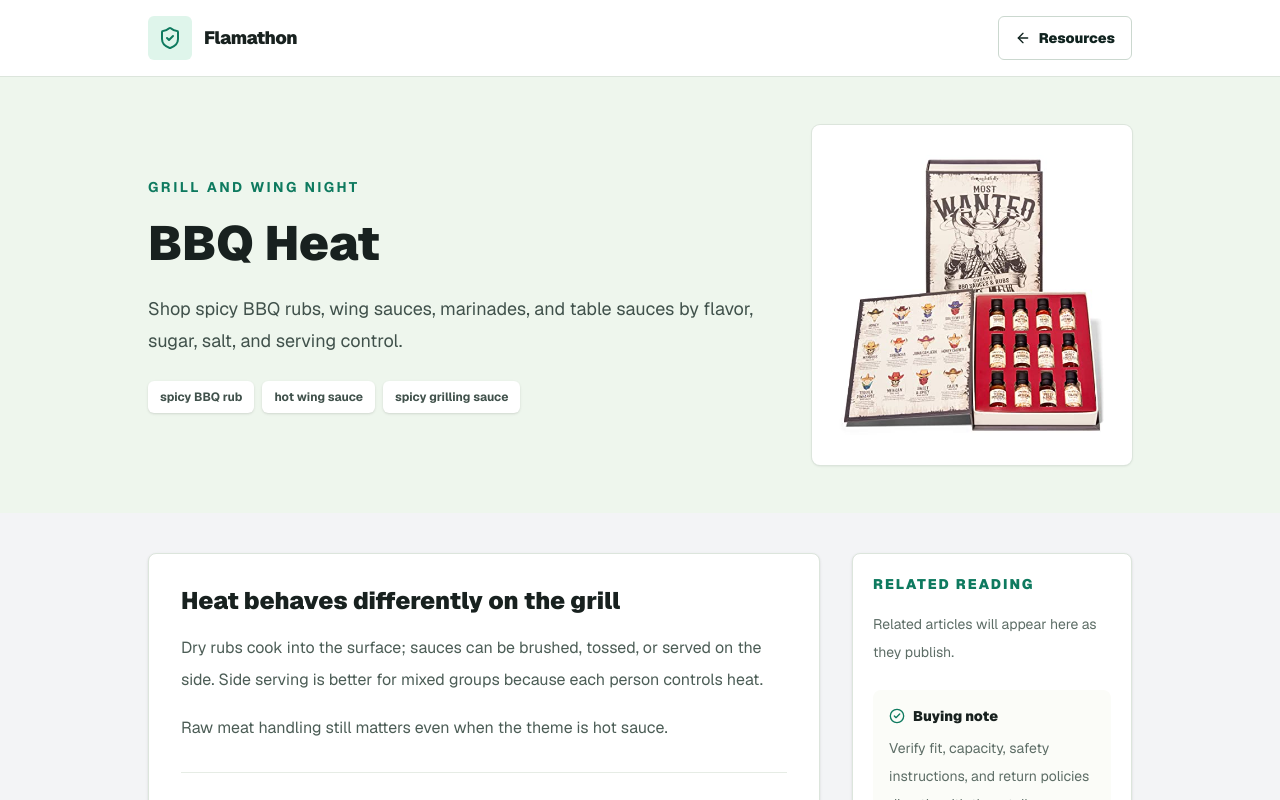
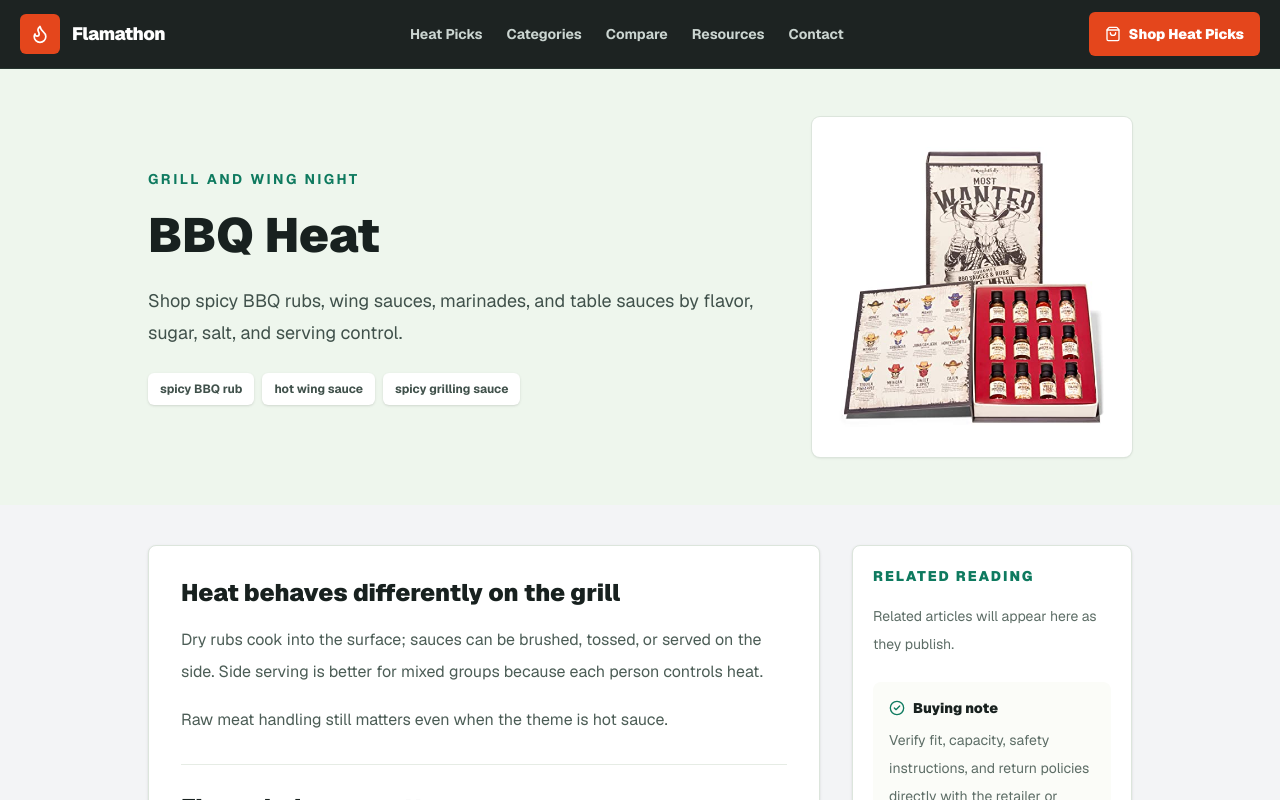
Before and after one commit to mitchrusso/flamathon-site, a Next.js app: page /resources/topics/bbq-heat in a window 1280 px wide. Shown: the top 800 px of the page. Built offline with nearby package versions, Linux system fonts and the light colour scheme.

Commit message:
Add shared Flamathon navigation

```diff
--- a/src/app/compare/[slug]/page.tsx
+++ b/src/app/compare/[slug]/page.tsx
@@ -2,7 +2,7 @@ import type { Metadata } from "next";
 import Image from "next/image";
 import Link from "next/link";
 import { notFound } from "next/navigation";
-import { ArrowLeft, ArrowRight, ShieldCheck } from "lucide-react";
+import { ArrowRight } from "lucide-react";
 import { comparisonPages, getComparisonBySlug } from "@/lib/comparisons";
 import { absoluteUrl, jsonLd, siteName } from "@/lib/seo";
 
@@ -86,21 +86,6 @@ export default async function ComparePage({ params }: ComparePageProps) {
   return (
     <main className="min-h-screen bg-[#f3f4f6] text-[#18211f]">
       <script type="application/ld+json" dangerouslySetInnerHTML={jsonLd(comparisonJsonLd)} />
-      <header className="border-b border-[#dce5dc] bg-white">
-        <div className="mx-auto flex max-w-5xl items-center justify-between gap-5 px-5 py-4">
-          <Link href="/" className="flex items-center gap-3" aria-label="Flamathon home">
-            <span className="inline-flex h-11 w-11 items-center justify-center rounded-md bg-[#dff5eb] text-[#0e7a5f]">
-              <ShieldCheck className="h-6 w-6" aria-hidden />
-            </span>
-            <span className="text-lg font-black tracking-tight">Flamathon</span>
-          </Link>
-          <Link href="/#compare" className="inline-flex min-h-11 items-center gap-2 rounded-md border border-[#cbd8cf] bg-white px-4 py-2 text-sm font-black text-[#10231f] hover:border-[#0e7a5f]">
-            <ArrowLeft className="h-4 w-4" aria-hidden />
-            Compare
-          </Link>
-        </div>
-      </header>
-
       <section className="bg-[#eef6ed]">
         <div className="mx-auto grid max-w-5xl gap-8 px-5 py-12 lg:grid-cols-[1fr_320px] lg:items-center">
           <div>
--- a/src/app/layout.tsx
+++ b/src/app/layout.tsx
@@ -1,5 +1,6 @@
 import type { Metadata } from "next";
 import { Geist, Geist_Mono } from "next/font/google";
+import { SiteHeader } from "@/components/site-header";
 import { absoluteUrl, defaultDescription, jsonLd, siteName, siteUrl } from "@/lib/seo";
 import "./globals.css";
 
@@ -61,5 +62,5 @@ const websiteJsonLd = {
 };
 
 export default function RootLayout({ children }: Readonly<{ children: React.ReactNode }>) {
-  return <html lang="en" className={`${geistSans.variable} ${geistMono.variable} h-full antialiased`} suppressHydrationWarning><body className="min-h-full flex flex-col" suppressHydrationWarning><script type="application/ld+json" dangerouslySetInnerHTML={jsonLd(websiteJsonLd)} />{children}</body></html>;
+  return <html lang="en" className={`${geistSans.variable} ${geistMono.variable} h-full antialiased`} suppressHydrationWarning><body className="min-h-full flex flex-col" suppressHydrationWarning><script type="application/ld+json" dangerouslySetInnerHTML={jsonLd(websiteJsonLd)} /><SiteHeader />{children}</body></html>;
 }
--- a/src/app/page.tsx
+++ b/src/app/page.tsx
@@ -2,20 +2,12 @@
 
 import Image from "next/image";
 import Link from "next/link";
-import { useMemo, useState } from "react";
-import { ArrowRight, BadgeCheck, Check, ClipboardCheck, Flame, Gift, Menu, ShieldCheck, ShoppingBag, Soup, Sparkles, Utensils, X } from "lucide-react";
+import { useMemo } from "react";
+import { ArrowRight, BadgeCheck, Check, ClipboardCheck, Flame, Gift, ShieldCheck, Soup, Sparkles, Utensils } from "lucide-react";
 import { comparisonPages } from "@/lib/comparisons";
 import { reviewProducts } from "@/lib/reviews";
 import { siteFaqs } from "@/lib/trust";
 import { absoluteUrl, jsonLd, siteName } from "@/lib/seo";
-
-const navItems = [
-  { href: "#reviews", label: "Heat Picks" },
-  { href: "#categories", label: "Categories" },
-  { href: "#compare", label: "Compare" },
-  { href: "/resources", label: "Resources" },
-  { href: "/contact", label: "Contact" },
-];
 
 const heroImage = "/images/flamathon-night-food-festival.png";
 const challengeSetImage = "/images/products/thoughtfully-hot-sauce-challenge-10-pack.jpg";
@@ -45,7 +37,6 @@ const heatRules = [
 ];
 
 export default function Home() {
-  const [menuOpen, setMenuOpen] = useState(false);
   const topProducts = reviewProducts.slice(0, 6);
   const pageJsonLd = useMemo(() => ({
     "@context": "https://schema.org",
@@ -59,31 +50,6 @@ export default function Home() {
   return (
     <main className="min-h-screen bg-[#f3f4f6] text-[#1b2321]">
       <script type="application/ld+json" dangerouslySetInnerHTML={jsonLd(pageJsonLd)} />
-      <header className="sticky top-0 z-50 border-b border-[#26342f] bg-[#111817]/95 text-white backdrop-blur">
-        <div className="mx-auto flex max-w-7xl items-center justify-between gap-4 px-5 py-3">
-          <a href="#top" className="flex items-center gap-3" aria-label="Flamathon home">
-            <span className="grid h-10 w-10 place-items-center rounded-md bg-[#e4461c] text-white"><Flame className="h-5 w-5" aria-hidden /></span>
-            <span className="text-lg font-black tracking-tight">Flamathon</span>
-          </a>
-          <nav className="hidden items-center gap-6 text-sm font-bold text-[#cbd5d1] lg:flex" aria-label="Primary navigation">
-            {navItems.map((item) => <a key={item.href} href={item.href} className="hover:text-[#ffb199]">{item.label}</a>)}
-          </nav>
-          <a href="#reviews" className="hidden min-h-11 items-center gap-2 rounded-md bg-[#e4461c] px-4 py-2 text-sm font-black text-white hover:bg-[#b93213] sm:inline-flex">
-            <ShoppingBag className="h-4 w-4" aria-hidden /> Shop Heat Picks
-          </a>
-          <button type="button" onClick={() => setMenuOpen((open) => !open)} className="inline-flex h-11 w-11 items-center justify-center rounded-md border border-[#34443f] bg-[#1b2421] text-white lg:hidden" aria-label="Open menu" aria-expanded={menuOpen}>
-            {menuOpen ? <X className="h-5 w-5" aria-hidden /> : <Menu className="h-5 w-5" aria-hidden />}
-          </button>
-        </div>
-        {menuOpen && (
-          <div className="border-t border-[#26342f] bg-[#111817] px-5 py-4 lg:hidden">
-            <nav className="grid gap-2 text-base font-black" aria-label="Mobile navigation">
-              {navItems.map((item) => <a key={item.href} href={item.href} onClick={() => setMenuOpen(false)} className="rounded-md border border-[#34443f] bg-[#1b2421] px-4 py-3 text-white">{item.label}</a>)}
-            </nav>
-          </div>
-        )}
-      </header>
-
       <section id="top" className="relative isolate min-h-[720px] overflow-hidden bg-[#101614] text-white">
         <Image src={heroImage} alt="Nighttime outdoor spicy food festival with people eating and celebrating" fill sizes="100vw" className="absolute inset-0 -z-20 object-cover" priority />
         <div className="absolute inset-0 -z-10 bg-[#07100d]/25" aria-hidden />
--- a/src/app/resources/[slug]/page.tsx
+++ b/src/app/resources/[slug]/page.tsx
@@ -1,7 +1,7 @@
 import Image from "next/image";
 import Link from "next/link";
 import { notFound } from "next/navigation";
-import { ArrowLeft, ArrowRight, ExternalLink, ShieldCheck, ShoppingBag } from "lucide-react";
+import { ArrowRight, ExternalLink, ShoppingBag } from "lucide-react";
 import { topicHubs } from "@/lib/hubs";
 import { formatArticleDate, getArticleBySlug, isArticlePublished, resourceArticles, type ResourceArticle } from "@/lib/resources";
 import { reviewProducts, type ReviewProduct } from "@/lib/reviews";
@@ -226,21 +226,6 @@ export default async function ArticlePage({ params }: ArticlePageProps) {
   return (
     <main className="min-h-screen bg-[#f3f4f6] text-[#18211f]">
       <script type="application/ld+json" dangerouslySetInnerHTML={jsonLd(articleJsonLd)} />
-      <header className="border-b border-[#dce5dc] bg-white">
-        <div className="mx-auto flex max-w-4xl items-center justify-between gap-5 px-5 py-4">
-          <Link href="/" className="flex items-center gap-3" aria-label="Flamathon home">
-            <span className="inline-flex h-11 w-11 items-center justify-center rounded-md bg-[#dff5eb] text-[#0e7a5f]">
-              <ShieldCheck className="h-6 w-6" aria-hidden />
-            </span>
-            <span className="text-lg font-black tracking-tight">Flamathon</span>
-          </Link>
-          <Link href="/resources" className="inline-flex min-h-11 items-center gap-2 rounded-md border border-[#cbd8cf] bg-white px-4 py-2 text-sm font-black text-[#10231f] hover:border-[#0e7a5f]">
-            <ArrowLeft className="h-4 w-4" aria-hidden />
-            Resources
-          </Link>
-        </div>
-      </header>
-
       <article>
         <section className="bg-[#eef6ed]">
           <div className="mx-auto max-w-4xl px-5 py-12">
--- a/src/app/resources/page.tsx
+++ b/src/app/resources/page.tsx
@@ -1,7 +1,7 @@
 import Image from "next/image";
 import Link from "next/link";
 import type { Metadata } from "next";
-import { ArrowRight, CalendarDays, SearchCheck, ShieldCheck } from "lucide-react";
+import { ArrowRight, CalendarDays, SearchCheck } from "lucide-react";
 import { topicHubs } from "@/lib/hubs";
 import { formatArticleDate, getNextScheduledArticle, getPublishedArticles, keywordPlan } from "@/lib/resources";
 import { absoluteUrl, jsonLd } from "@/lib/seo";
@@ -91,23 +91,6 @@ export default function ResourcesPage() {
   return (
     <main className="min-h-screen bg-[#f3f4f6] text-[#18211f]">
       <script type="application/ld+json" dangerouslySetInnerHTML={jsonLd(resourcesJsonLd)} />
-      <header className="border-b border-[#dce5dc] bg-white">
-        <div className="mx-auto flex max-w-7xl items-center justify-between gap-5 px-5 py-4">
-          <Link href="/" className="flex items-center gap-3" aria-label="Flamathon home">
-            <span className="inline-flex h-11 w-11 items-center justify-center rounded-md bg-[#dff5eb] text-[#0e7a5f]">
-              <ShieldCheck className="h-6 w-6" aria-hidden />
-            </span>
-            <span className="text-lg font-black tracking-tight">Flamathon</span>
-          </Link>
-          <Link
-            href="/"
-            className="inline-flex min-h-11 items-center rounded-md border border-[#cbd8cf] bg-white px-4 py-2 text-sm font-black text-[#10231f] hover:border-[#0e7a5f]"
-          >
-            Back to heat picks
-          </Link>
-        </div>
-      </header>
-
       <section className="border-b border-[#dce5dc] bg-[#eef6ed]">
         <div className="mx-auto max-w-7xl px-5 py-16">
           <p className="text-sm font-bold uppercase tracking-[0.18em] text-[#0e7a5f]">Spicy Food Resource Library</p>
--- a/src/app/resources/topics/[slug]/page.tsx
+++ b/src/app/resources/topics/[slug]/page.tsx
@@ -2,7 +2,7 @@ import type { Metadata } from "next";
 import Image from "next/image";
 import Link from "next/link";
 import { notFound } from "next/navigation";
-import { ArrowLeft, ArrowRight, CheckCircle2, ShieldCheck } from "lucide-react";
+import { ArrowRight, CheckCircle2 } from "lucide-react";
 import { getTopicHubBySlug, topicHubs } from "@/lib/hubs";
 import { getArticleBySlug, isArticlePublished, type ResourceArticle } from "@/lib/resources";
 import { absoluteUrl, jsonLd, siteName } from "@/lib/seo";
@@ -12,6 +12,22 @@ type HubPageProps = {
     slug: string;
   }>;
 };
+
+function getKeywordLink(keyword: string, hubSlug: string, relatedArticles: ResourceArticle[]) {
+  const normalized = keyword.toLowerCase();
+  const article = relatedArticles.find((candidate) =>
+    candidate.keywords.some((articleKeyword) => articleKeyword.toLowerCase() === normalized),
+  );
+
+  if (article) return `/resources/${article.slug}`;
+  if (normalized.includes("ghost") || normalized.includes("reaper") || normalized.includes("superhot")) return "/compare/ghost-pepper-vs-carolina-reaper-sauce";
+  if (normalized.includes("challenge") || normalized.includes("mild to wild") || normalized.includes("gift set")) return "/compare/hot-sauce-challenge-set-vs-gourmet-flight";
+  if (normalized.includes("ramen") || normalized.includes("noodle")) return "/compare/spicy-ramen-variety-pack-vs-hot-sauce-flight";
+  if (normalized.includes("chili crisp") || normalized.includes("chili oil")) return "/compare/chili-crisp-vs-traditional-hot-sauce";
+  if (normalized.includes("bbq") || normalized.includes("wing") || normalized.includes("grilling")) return "/compare/spicy-bbq-rub-vs-wing-sauce";
+  if (normalized.includes("tasting") || normalized.includes("recovery") || normalized.includes("spoon")) return "/resources/how-to-host-a-hot-sauce-challenge-safely";
+  return `/resources/topics/${hubSlug}`;
+}
 
 export function generateStaticParams() {
   return topicHubs.map((hub) => ({ slug: hub.slug }));
@@ -65,6 +81,10 @@ export default async function HubPage({ params }: HubPageProps) {
   const relatedArticles = hub.relatedArticleSlugs
     .map((articleSlug) => getArticleBySlug(articleSlug))
     .filter((article): article is ResourceArticle => Boolean(article && isArticlePublished(article)));
+  const keywordLinks = hub.keywords.map((keyword) => ({
+    keyword,
+    href: getKeywordLink(keyword, hub.slug, relatedArticles),
+  }));
   const hubUrl = absoluteUrl(`/resources/topics/${hub.slug}`);
   const hubJsonLd = {
     "@context": "https://schema.org",
@@ -121,21 +141,6 @@ export default async function HubPage({ params }: HubPageProps) {
   return (
     <main className="min-h-screen bg-[#f3f4f6] text-[#18211f]">
       <script type="application/ld+json" dangerouslySetInnerHTML={jsonLd(hubJsonLd)} />
-      <header className="border-b border-[#dce5dc] bg-white">
-        <div className="mx-auto flex max-w-5xl items-center justify-between gap-5 px-5 py-4">
-          <Link href="/" className="flex items-center gap-3" aria-label="Flamathon home">
-            <span className="inline-flex h-11 w-11 items-center justify-center rounded-md bg-[#dff5eb] text-[#0e7a5f]">
-              <ShieldCheck className="h-6 w-6" aria-hidden />
-            </span>
-            <span className="text-lg font-black tracking-tight">Flamathon</span>
-          </Link>
-          <Link href="/resources" className="inline-flex min-h-11 items-center gap-2 rounded-md border border-[#cbd8cf] bg-white px-4 py-2 text-sm font-black text-[#10231f] hover:border-[#0e7a5f]">
-            <ArrowLeft className="h-4 w-4" aria-hidden />
-            Resources
-          </Link>
-        </div>
-      </header>
-
       <section className="bg-[#eef6ed]">
         <div className="mx-auto grid max-w-5xl gap-8 px-5 py-12 lg:grid-cols-[1fr_320px] lg:items-center">
           <div>
@@ -143,10 +148,10 @@ export default async function HubPage({ params }: HubPageProps) {
             <h1 className="mt-4 text-4xl font-black leading-tight sm:text-5xl">{hub.title}</h1>
             <p className="mt-5 text-lg leading-8 text-[#40514b]">{hub.description}</p>
             <div className="mt-6 flex flex-wrap gap-2">
-              {hub.keywords.map((keyword) => (
-                <span key={keyword} className="rounded-md bg-white px-3 py-2 text-xs font-bold text-[#40514b] shadow-sm">
-                  {keyword}
-                </span>
+              {keywordLinks.map((item) => (
+                <Link key={item.keyword} href={item.href} className="rounded-md bg-white px-3 py-2 text-xs font-bold text-[#40514b] shadow-sm hover:text-[#0e7a5f]">
+                  {item.keyword}
+                </Link>
               ))}
             </div>
           </div>
--- a/src/app/reviews/[slug]/page.tsx
+++ b/src/app/reviews/[slug]/page.tsx
@@ -2,7 +2,7 @@ import type { Metadata } from "next";
 import Image from "next/image";
 import Link from "next/link";
 import { notFound } from "next/navigation";
-import { ArrowLeft, ArrowRight, Check, Minus, ShieldCheck, ShoppingBag, X } from "lucide-react";
+import { ArrowRight, Check, Minus, ShieldCheck, ShoppingBag, X } from "lucide-react";
 import { getProductDecision, getProductFaqs, getRelatedProducts, getReviewProductBySlug, reviewProducts } from "@/lib/reviews";
 import { absoluteUrl, jsonLd, siteName } from "@/lib/seo";
 
@@ -112,21 +112,6 @@ export default async function ReviewPage({ params }: ReviewPageProps) {
   return (
     <main className="min-h-screen bg-[#f3f4f6] text-[#18211f]">
       <script type="application/ld+json" dangerouslySetInnerHTML={jsonLd(productJsonLd)} />
-      <header className="border-b border-[#dce5dc] bg-white">
-        <div className="mx-auto flex max-w-5xl items-center justify-between gap-5 px-5 py-4">
-          <Link href="/" className="flex items-center gap-3" aria-label="Flamathon home">
-            <span className="inline-flex h-11 w-11 items-center justify-center rounded-md bg-[#dff5eb] text-[#0e7a5f]">
-              <ShieldCheck className="h-6 w-6" aria-hidden />
-            </span>
-            <span className="text-lg font-black tracking-tight">Flamathon</span>
-          </Link>
-          <Link href="/#reviews" className="inline-flex min-h-11 items-center gap-2 rounded-md border border-[#cbd8cf] bg-white px-4 py-2 text-sm font-black text-[#10231f] hover:border-[#0e7a5f]">
-            <ArrowLeft className="h-4 w-4" aria-hidden />
-            Reviews
-          </Link>
-        </div>
-      </header>
-
       <section className="bg-[#eef6ed]">
         <div className="mx-auto grid max-w-5xl gap-8 px-5 py-12 lg:grid-cols-[1fr_320px] lg:items-center">
           <div>
--- /dev/null
+++ b/src/components/site-header.tsx
@@ -0,0 +1,61 @@
+"use client";
+
+import Link from "next/link";
+import { Flame, Menu, ShoppingBag, X } from "lucide-react";
+import { useState } from "react";
+
+const navItems = [
+  { href: "/#reviews", label: "Heat Picks" },
+  { href: "/#categories", label: "Categories" },
+  { href: "/#compare", label: "Compare" },
+  { href: "/resources", label: "Resources" },
+  { href: "/contact", label: "Contact" },
+];
+
+export function SiteHeader() {
+  const [menuOpen, setMenuOpen] = useState(false);
+
+  return (
+    <header className="sticky top-0 z-50 border-b border-[#26342f] bg-[#111817]/95 text-white backdrop-blur">
+      <div className="mx-auto flex max-w-7xl items-center justify-between gap-4 px-5 py-3">
+        <Link href="/" className="flex items-center gap-3" aria-label="Flamathon home" onClick={() => setMenuOpen(false)}>
+          <span className="grid h-10 w-10 place-items-center rounded-md bg-[#e4461c] text-white">
+            <Flame className="h-5 w-5" aria-hidden />
+          </span>
+          <span className="text-lg font-black tracking-tight">Flamathon</span>
+        </Link>
+        <nav className="hidden items-center gap-6 text-sm font-bold text-[#cbd5d1] lg:flex" aria-label="Primary navigation">
+          {navItems.map((item) => (
+            <Link key={item.href} href={item.href} className="hover:text-[#ffb199]">
+              {item.label}
+            </Link>
+          ))}
+        </nav>
+        <Link href="/#reviews" className="hidden min-h-11 items-center gap-2 rounded-md bg-[#e4461c] px-4 py-2 text-sm font-black text-white hover:bg-[#b93213] sm:inline-flex">
+          <ShoppingBag className="h-4 w-4" aria-hidden />
+          Shop Heat Picks
+        </Link>
+        <button
+          type="button"
+          onClick={() => setMenuOpen((open) => !open)}
+          className="inline-flex h-11 w-11 items-center justify-center rounded-md border border-[#34443f] bg-[#1b2421] text-white lg:hidden"
+          aria-label={menuOpen ? "Close menu" : "Open menu"}
+          aria-expanded={menuOpen}
+        >
+          {menuOpen ? <X className="h-5 w-5" aria-hidden /> : <Menu className="h-5 w-5" aria-hidden />}
+        </button>
+      </div>
+      {menuOpen && (
+        <div className="border-t border-[#26342f] bg-[#111817] px-5 py-4 lg:hidden">
+          <nav className="grid gap-2 text-base font-black" aria-label="Mobile navigation">
+            {navItems.map((item) => (
+              <Link key={item.href} href={item.href} onClick={() => setMenuOpen(false)} className="rounded-md border border-[#34443f] bg-[#1b2421] px-4 py-3 text-white">
+                {item.label}
+              </Link>
+            ))}
+          </nav>
+        </div>
+      )}
+    </header>
+  );
+}
```
